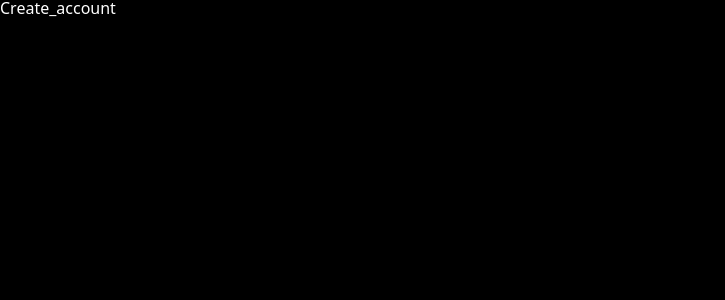
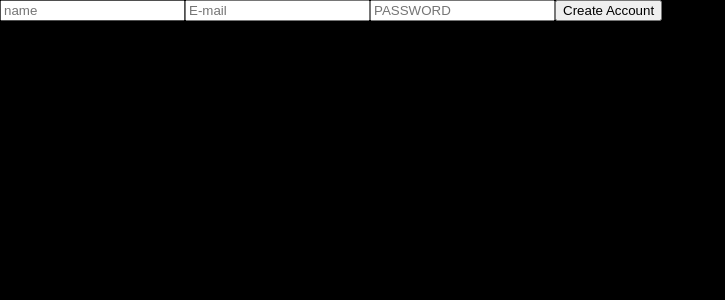
Before and after one commit to taehyeong9210/Mini, a React (Create React App) app in the folder twitter/: page /createaccount in a window 1280 px wide. Shown: the top 300 px of the page, without its empty margins (0-725 px from the left). Built offline with nearby package versions, Linux system fonts and the light colour scheme.

Commit message:
23년 11월 8일

```diff
--- a/twitter/package.json
+++ b/twitter/package.json
@@ -6,6 +6,7 @@
     "@testing-library/jest-dom": "^5.17.0",
     "@testing-library/react": "^13.4.0",
     "@testing-library/user-event": "^13.5.0",
+    "firebase": "^10.5.2",
     "react": "^18.2.0",
     "react-dom": "^18.2.0",
     "react-router-dom": "^6.14.2",
--- a/twitter/src/App.js
+++ b/twitter/src/App.js
@@ -1,4 +1,5 @@
 import { BrowserRouter as Router, Route, Routes } from 'react-router-dom';
+import { useEffect, useState } from 'react';
 import Layout from './components/Layout';
 import Home from './routes/Home';
 import Profile from './routes/Profile';
@@ -6,6 +7,8 @@ import Login from './routes/Login';
 import CreateAccount from './routes/CreateAccount';
 import { createGlobalStyle } from 'styled-components';
 import reset from 'styled-reset';
+import LoadingScreen from './components/LoadingScreen';
+import { auth } from './firebase';
 
 const GlobalStyles = createGlobalStyle`
 ${reset};
@@ -21,9 +24,21 @@ font-family: system-ui, -apple-system, BlinkMacSystemFont, 'Segoe UI', Roboto, O
 `;
 
 function App() {
+  const [isLoading, setIsLoading] = useState(true);
+  const init = async () => {
+    await auth.authStateReady();
+    setIsLoading(false);
+  };
+  useEffect(() => {
+    init();
+  }, []);
+
   return (
     <>
       <GlobalStyles />
+      {isLoading ? (
+        <LoadingScreen />
+      ) : (
         <Router>
           <Routes>
             <Route path="/" element={<Layout />}>
@@ -34,6 +49,7 @@ function App() {
             <Route path="createaccount" element={<CreateAccount />} />
           </Routes>
         </Router>
+      )}
     </>
   );
 }
--- /dev/null
+++ b/twitter/src/components/LoadingScreen.js
@@ -0,0 +1,22 @@
+import React from 'react';
+import styled from 'styled-components';
+
+const Wrapper = styled.div`
+  height: 100vh;
+  display: flex;
+  justify-content: center;
+  align-items: center;
+`;
+const Text = styled.span`
+  font-size: 24px;
+`;
+
+const LoadingScreen = () => {
+  return (
+    <Wrapper>
+      <Text>Loading...</Text>
+    </Wrapper>
+  );
+};
+
+export default LoadingScreen;
--- /dev/null
+++ b/twitter/src/firebase.js
@@ -0,0 +1,19 @@
+// Import the functions you need from the SDKs you need
+import { initializeApp } from 'firebase/app';
+import { getAuth } from 'firebase/auth';
+// TODO: Add SDKs for Firebase products that you want to use
+// https://firebase.google.com/docs/web/setup#available-libraries
+
+// Your web app's Firebase configuration
+const firebaseConfig = {
+  apiKey: 'AIzaSyBIRauSVYJZKOzXuyOa7mgqCjT2zF_vLWI',
+  authDomain: 'twitter-clone-c06cc.firebaseapp.com',
+  projectId: 'twitter-clone-c06cc',
+  storageBucket: 'twitter-clone-c06cc.appspot.com',
+  messagingSenderId: '197304600155',
+  appId: '1:197304600155:web:e68110c215d0979b8b217e',
+};
+
+// Initialize Firebase
+const app = initializeApp(firebaseConfig);
+export const auth = getAuth(app);
--- a/twitter/src/routes/CreateAccount.js
+++ b/twitter/src/routes/CreateAccount.js
@@ -1,7 +1,45 @@
 import React from 'react';
+import { useState } from 'react';
+import styled from 'styled-components';
+
+const Wrapper = styled.div``;
+const Form = styled.form``;
+const Input = styled.input``;
 
 const CreateAccount = () => {
-  return <div>Create_account</div>;
+  const [isLoading, setIsLoading] = useState(false);
+  const [name, setName] = useState('');
+  const [email, setemail] = useState('');
+  const [password, setpassword] = useState('');
+
+  return (
+    <Wrapper>
+      <Form>
+        <Input
+          name="name"
+          placeholder="name"
+          value={name}
+          type="text"
+          required
+        />
+        <Input
+          name="email"
+          placeholder="E-mail"
+          value={email}
+          type="email"
+          required
+        />
+        <Input
+          name="password"
+          value={password}
+          placeholder="PASSWORD"
+          type="password"
+          required
+        />
+        <Input type="submit" value="Create Account" />
+      </Form>
+    </Wrapper>
+  );
 };
 
 export default CreateAccount;
```
Also changed, not shown: 1 other file (tests, documents, lock files or other folders). Lines whose indentation alone changed are shown as unchanged.
